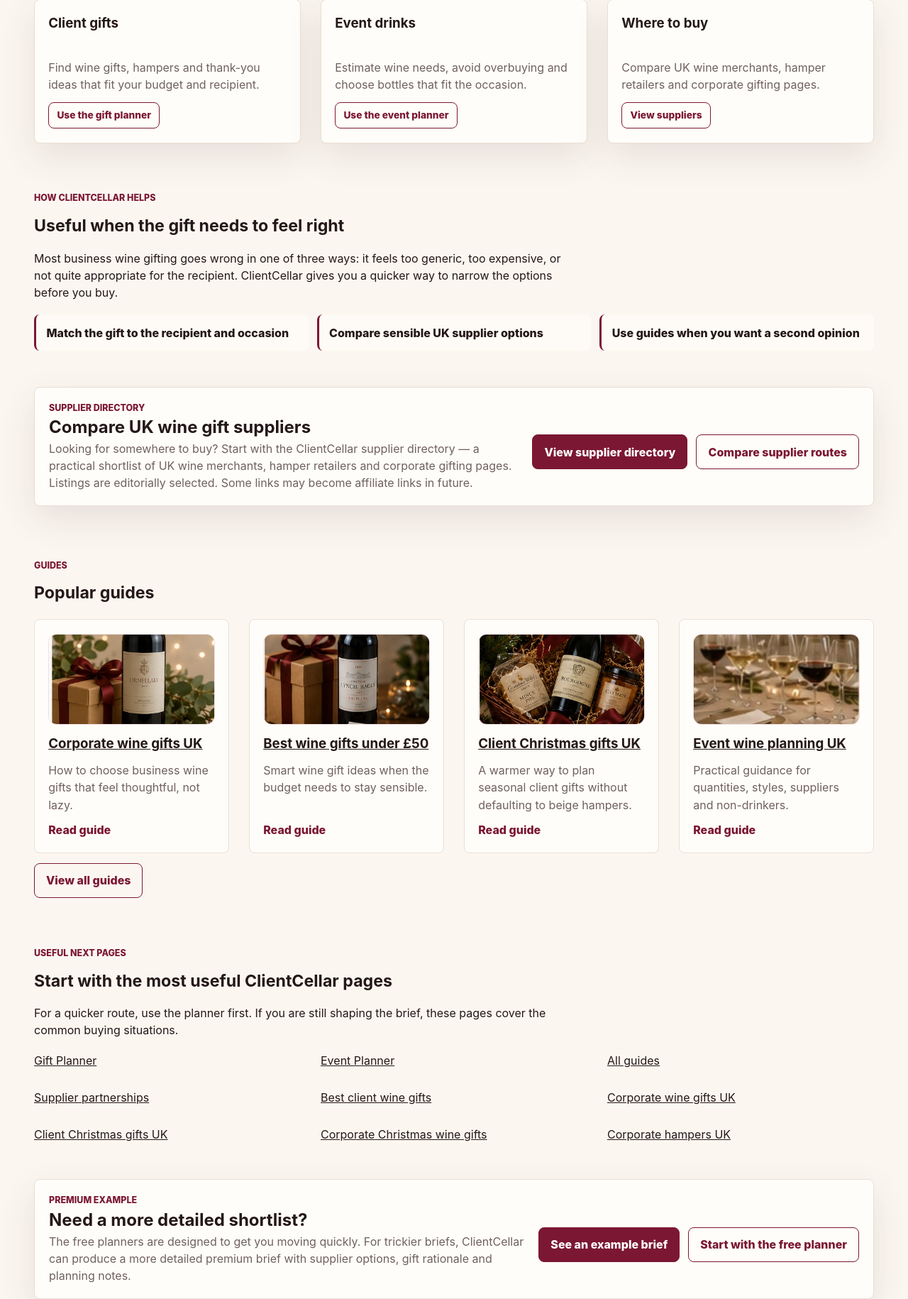
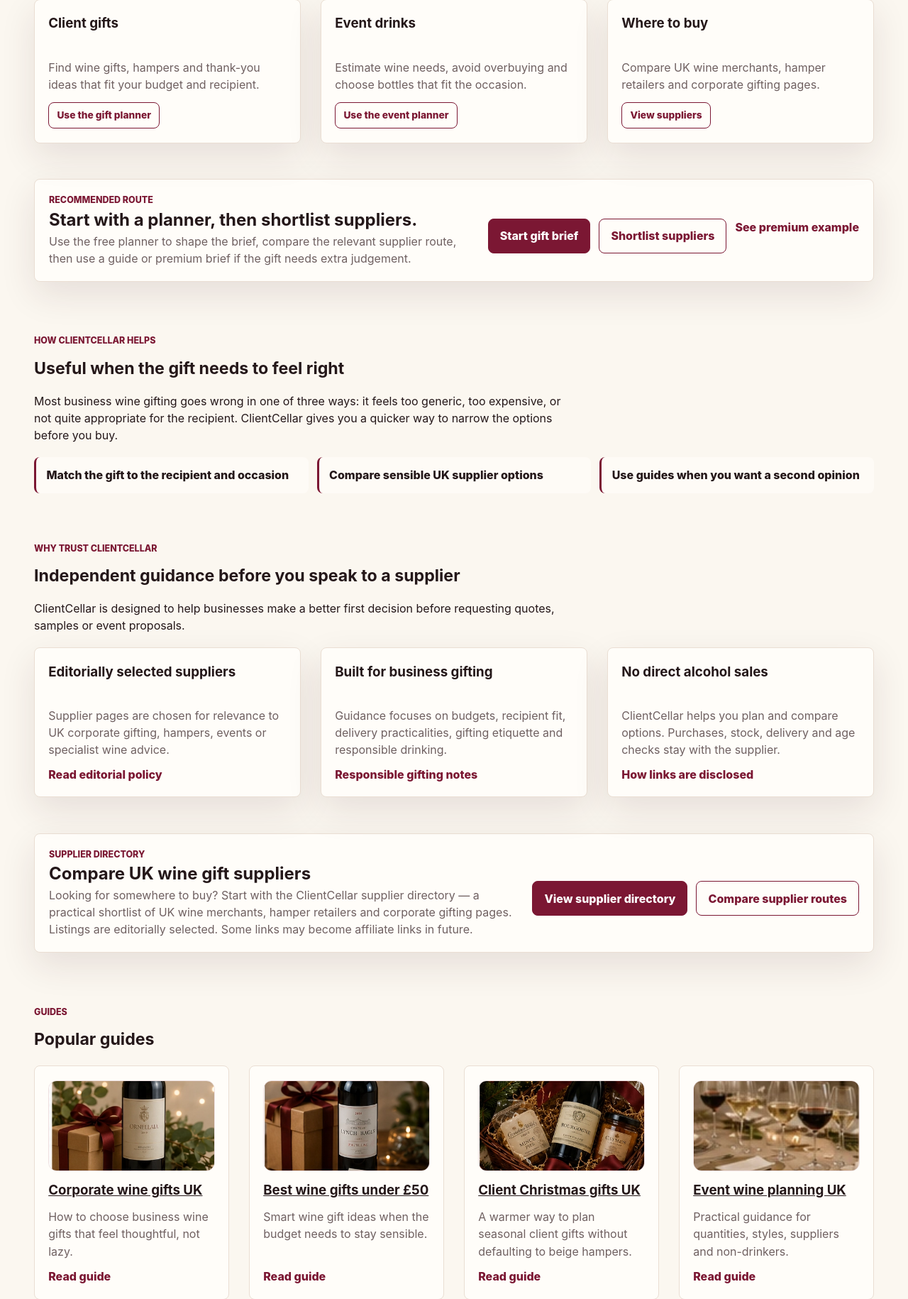
Before and after one commit to PhylC/clientcellar, a FastAPI app: page / in a window 1280 px wide. Shown: the part 697-2527 px from the top of the page at 71% size. Run offline with FastAPI, Linux system fonts and the light colour scheme; some libraries are stand-ins or nearby versions.

Commit message:
Improve homepage conversion and trust

```diff
--- a/templates/index.html
+++ b/templates/index.html
@@ -41,6 +41,19 @@
   </div>
 </section>
 
+<section class="cta-panel home-decision-path">
+  <div>
+    <p class="eyebrow">Recommended route</p>
+    <h2>Start with a planner, then shortlist suppliers.</h2>
+    <p>Use the free planner to shape the brief, compare the relevant supplier route, then use a guide or premium brief if the gift needs extra judgement.</p>
+  </div>
+  <div class="hero-actions">
+    <a class="button primary" href="/gift-planner">Start gift brief</a>
+    <a class="button secondary" href="/supplier-directory">Shortlist suppliers</a>
+    <a class="text-link" href="/example-premium-brief-pack">See premium example</a>
+  </div>
+</section>
+
 <section class="section home-help-section">
   <div class="section-header section-heading">
     <p class="eyebrow">How ClientCellar helps</p>
@@ -52,6 +65,31 @@
     <li>Compare sensible UK supplier options</li>
     <li>Use guides when you want a second opinion</li>
   </ul>
+</section>
+
+<section class="section home-trust-section">
+  <div class="section-header section-heading">
+    <p class="eyebrow">Why trust ClientCellar</p>
+    <h2>Independent guidance before you speak to a supplier</h2>
+    <p>ClientCellar is designed to help businesses make a better first decision before requesting quotes, samples or event proposals.</p>
+  </div>
+  <div class="card-grid three">
+    <article class="card mini-card home-action-card">
+      <h3>Editorially selected suppliers</h3>
+      <p>Supplier pages are chosen for relevance to UK corporate gifting, hampers, events or specialist wine advice.</p>
+      <a class="text-link" href="/editorial-policy">Read editorial policy</a>
+    </article>
+    <article class="card mini-card home-action-card">
+      <h3>Built for business gifting</h3>
+      <p>Guidance focuses on budgets, recipient fit, delivery practicalities, gifting etiquette and responsible drinking.</p>
+      <a class="text-link" href="/responsible-drinking">Responsible gifting notes</a>
+    </article>
+    <article class="card mini-card home-action-card">
+      <h3>No direct alcohol sales</h3>
+      <p>ClientCellar helps you plan and compare options. Purchases, stock, delivery and age checks stay with the supplier.</p>
+      <a class="text-link" href="/affiliate-disclosure">How links are disclosed</a>
+    </article>
+  </div>
 </section>
 
 <section class="cta-panel home-supplier-teaser">
```
